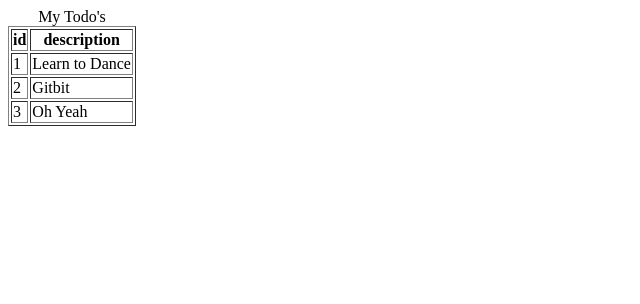
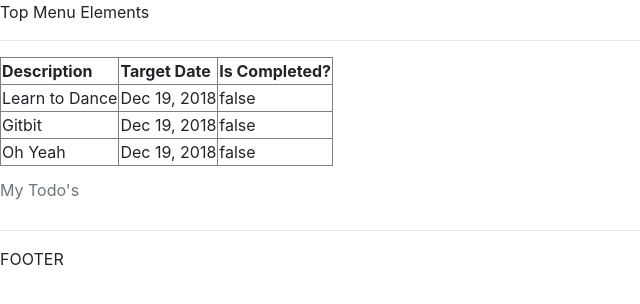
Before and after one commit to HPortuga/NgSpringBoot, an Angular app: page /todos in a window 1280 px wide. Shown: the top 304 px of the page, without its empty margins (0-640 px from the left). Built offline with nearby package versions, Linux system fonts and the light colour scheme.

Commit message:
Criado componentes de cabeçalho e rodapé

```diff
--- a/src/app/app.component.html
+++ b/src/app/app.component.html
@@ -1 +1,5 @@
+<app-menu></app-menu>
+
 <router-outlet></router-outlet>
+
+<app-footer></app-footer>
--- a/src/app/app.module.ts
+++ b/src/app/app.module.ts
@@ -8,6 +8,8 @@ import { WelcomeComponent } from './welcome/welcome.component';
 import { LoginComponent } from './login/login.component';
 import { ErrorComponent } from './error/error.component';
 import { ListTodosComponent } from './list-todos/list-todos.component';
+import { MenuComponent } from './menu/menu.component';
+import { FooterComponent } from './footer/footer.component';
 
 @NgModule({
   declarations: [
@@ -15,7 +17,9 @@ import { ListTodosComponent } from './list-todos/list-todos.component';
     WelcomeComponent,
     LoginComponent,
     ErrorComponent,
-    ListTodosComponent
+    ListTodosComponent,
+    MenuComponent,
+    FooterComponent
   ],
   imports: [
     BrowserModule,
--- /dev/null
+++ b/src/app/footer/footer.component.html
@@ -0,0 +1,2 @@
+<hr>
+FOOTER
--- /dev/null
+++ b/src/app/footer/footer.component.ts
@@ -0,0 +1,15 @@
+import { Component, OnInit } from '@angular/core';
+
+@Component({
+  selector: 'app-footer',
+  templateUrl: './footer.component.html',
+  styleUrls: ['./footer.component.css']
+})
+export class FooterComponent implements OnInit {
+
+  constructor() { }
+
+  ngOnInit() {
+  }
+
+}
--- a/src/app/list-todos/list-todos.component.html
+++ b/src/app/list-todos/list-todos.component.html
@@ -2,14 +2,16 @@
   <caption>My Todo's</caption>
   <thead>
     <tr>
-      <th>id</th>
-      <th>description</th>
+      <th>Description</th>
+      <th>Target Date</th>
+      <th>Is Completed?</th>
     </tr>
   </thead>
   <tbody>
     <tr *ngFor="let todo of todos">
-      <td>{{todo.id}}</td>
       <td>{{todo.description}}</td>
+      <td>{{todo.targetDate | date}}</td>
+      <td>{{todo.done}}</td>
     </tr>
   </tbody>
 </table>
--- a/src/app/list-todos/list-todos.component.ts
+++ b/src/app/list-todos/list-todos.component.ts
@@ -1,4 +1,13 @@
 import { Component, OnInit } from '@angular/core';
+
+export class Todo {
+  constructor(
+    public id: number,
+    public description: string,
+    public done: boolean,
+    public targetDate: Date
+  ) { }
+}
 
 @Component({
   selector: 'app-list-todos',
@@ -8,9 +17,9 @@ import { Component, OnInit } from '@angular/core';
 export class ListTodosComponent implements OnInit {
 
   todos = [
-    {id: 1, description: 'Learn to Dance'},
-    {id: 2, description: 'Gitbit'},
-    {id: 3, description: 'Oh Yeah'},
+    new Todo(1, 'Learn to Dance', false, new Date()),
+    new Todo(2, 'Gitbit', false, new Date()),
+    new Todo(3, 'Oh Yeah', false, new Date()),
   ];
 
   constructor() { }
--- /dev/null
+++ b/src/app/menu/menu.component.html
@@ -0,0 +1 @@
+Top Menu Elements <hr>
--- /dev/null
+++ b/src/app/menu/menu.component.ts
@@ -0,0 +1,15 @@
+import { Component, OnInit } from '@angular/core';
+
+@Component({
+  selector: 'app-menu',
+  templateUrl: './menu.component.html',
+  styleUrls: ['./menu.component.css']
+})
+export class MenuComponent implements OnInit {
+
+  constructor() { }
+
+  ngOnInit() {
+  }
+
+}
--- a/src/styles.css
+++ b/src/styles.css
@@ -1 +1,2 @@
 /* You can add global styles to this file, and also import other style files */
+@import url(https://unpkg.com/bootstrap@4.1.0/dist/css/bootstrap.min.css);
```
Also changed, not shown: src/app/footer/footer.component.css (added), src/app/menu/menu.component.css (added).
